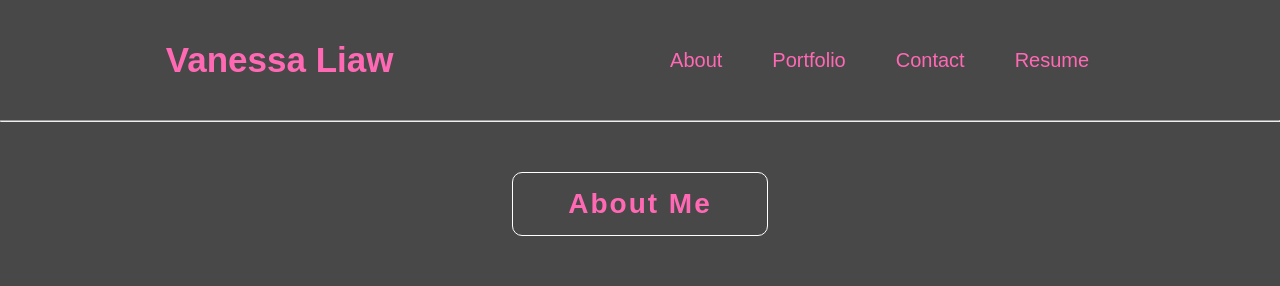
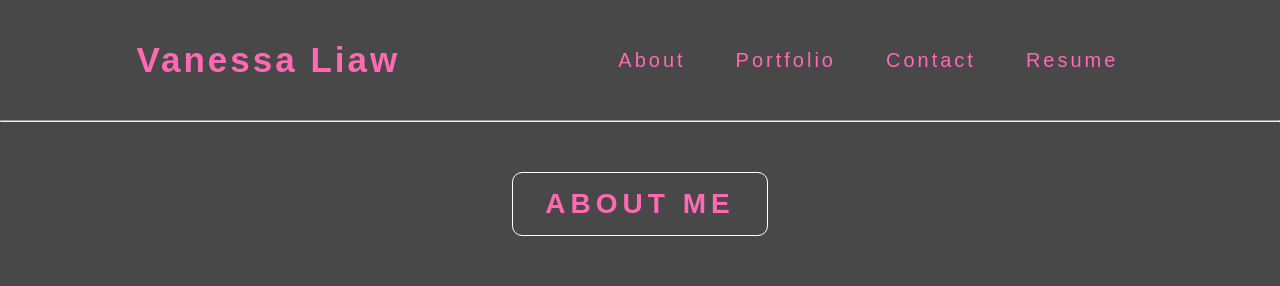
Before and after one commit to VanessaLiaw021/react-portoflio, a React (Create React App) app: page / in a window 1280 px wide. Shown: the top 286 px of the page. Built offline with nearby package versions, Linux system fonts and the light colour scheme.

Commit message:
fix project formatting and footer, change the projectData

```diff
--- a/src/App.css
+++ b/src/App.css
@@ -21,6 +21,7 @@
 .header h1 {
     font-size: 35px;
     color: #FF69B4;
+    letter-spacing: 3px;
 }
 /* End Header Section */
 
@@ -31,6 +32,7 @@
     font-size: 20px;
     color: #FF69B4;
     cursor: pointer;
+    letter-spacing: 3px;
 }
 
 .nav a:hover {
@@ -54,6 +56,8 @@
     letter-spacing: 2px;
     font-size: 28px;
     color: #FF69B4;
+    text-transform: uppercase;
+    letter-spacing: 5px;
 }
 
 .about {
@@ -304,7 +308,7 @@ footer {
     justify-content: center;
     align-items: center;
     position: absolute;
-    bottom: 20px;
+    bottom: 0;
     width: 100%;
     height: 70px;
     border-top: 1px solid white;
--- a/src/App.js
+++ b/src/App.js
@@ -1,8 +1,10 @@
+//Import required packages
 import React from "react";
 import Header from "./components/Header";
 import Footer from "./components/Footer";
 import "./App.css";
 
+//App Component
 function App() {
   return (
     <>
@@ -12,4 +14,5 @@ function App() {
   );
 }
 
+//Export App
 export default App;
--- a/src/components/Portfolio.js
+++ b/src/components/Portfolio.js
@@ -8,10 +8,7 @@ const Portfolio = () => {
   return (
     <div className="main" id="portfolio">
       <h2 className="nav-heading">Projects</h2>
-
-      <div className="card">
-        {ProjectData.map(projects => <Project {...projects}/>)}
-      </div>
+      <div className="card">{ProjectData.map(projects => <Project {...projects}/>)}</div>
     </div>
   );
 };
--- a/src/components/Project.js
+++ b/src/components/Project.js
@@ -13,8 +13,8 @@ const Project = (props) => {
           <p>{props.title}</p>
 
           <div className="live-github-link">
-            <a href={props.liveSite}>Live Site</a>
-            <a href={props.gitHub}>Github</a>
+            <a href={props.liveSite} target="_blank" rel="noreferrer">Live Site</a>
+            <a href={props.gitHub} target="_blank" rel="noreferrer">Github</a>
           </div>
         </div>
       </div>
--- a/src/components/Resume.js
+++ b/src/components/Resume.js
@@ -11,7 +11,7 @@ const Resume = () => {
       <h2 className="nav-heading">Resume</h2>
 
       {/* Download Resume */}
-      <p className="download">Download My <a href={Download}>Resume</a></p>
+      <p className="download">Download My <a href={Download} target="_blank" rel="noreferrer">Resume</a></p>
 
       {/* Contact Form */}
       <div className="resume">
--- a/src/projectData.js
+++ b/src/projectData.js
@@ -8,7 +8,7 @@ import BlastOff from "./assets/images/blastoff.png";
 
 //List of all my projects
 // eslint-disable-next-line import/no-anonymous-default-export
-export default [
+const projects = [
     {
         id: 1,
         image: Game,
@@ -58,3 +58,6 @@ export default [
         gitHub: "https://github.com/JtheFox/blastoff"
     }
 ];
+
+//Export projects data
+export default projects;
```
